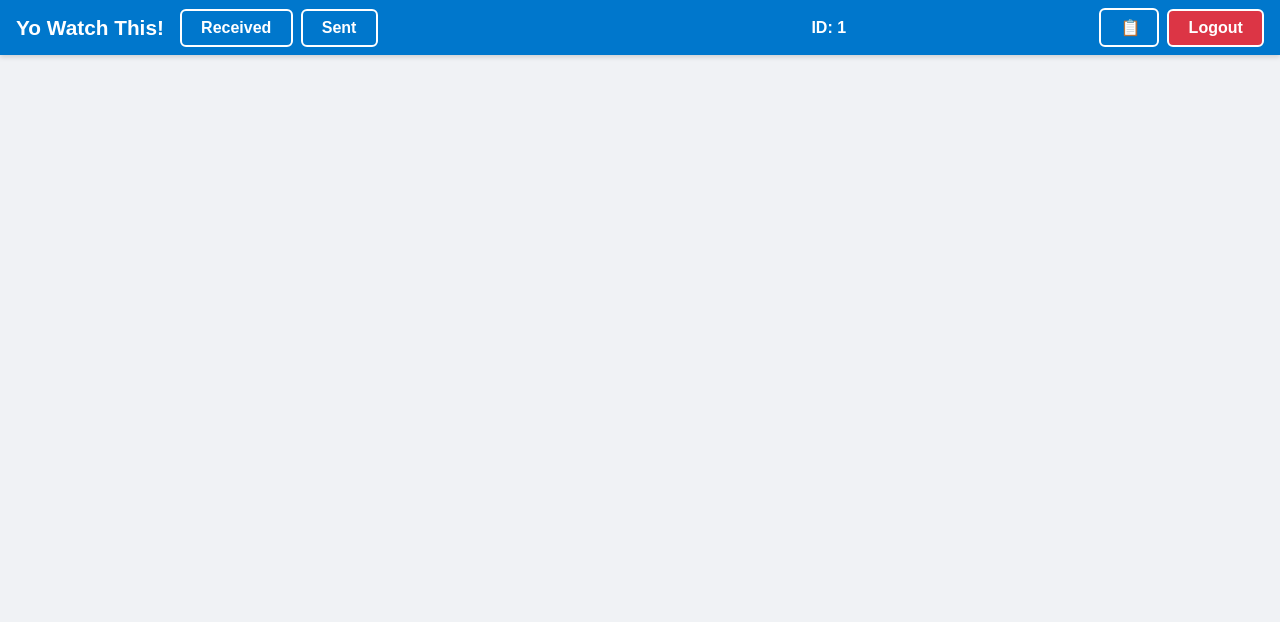
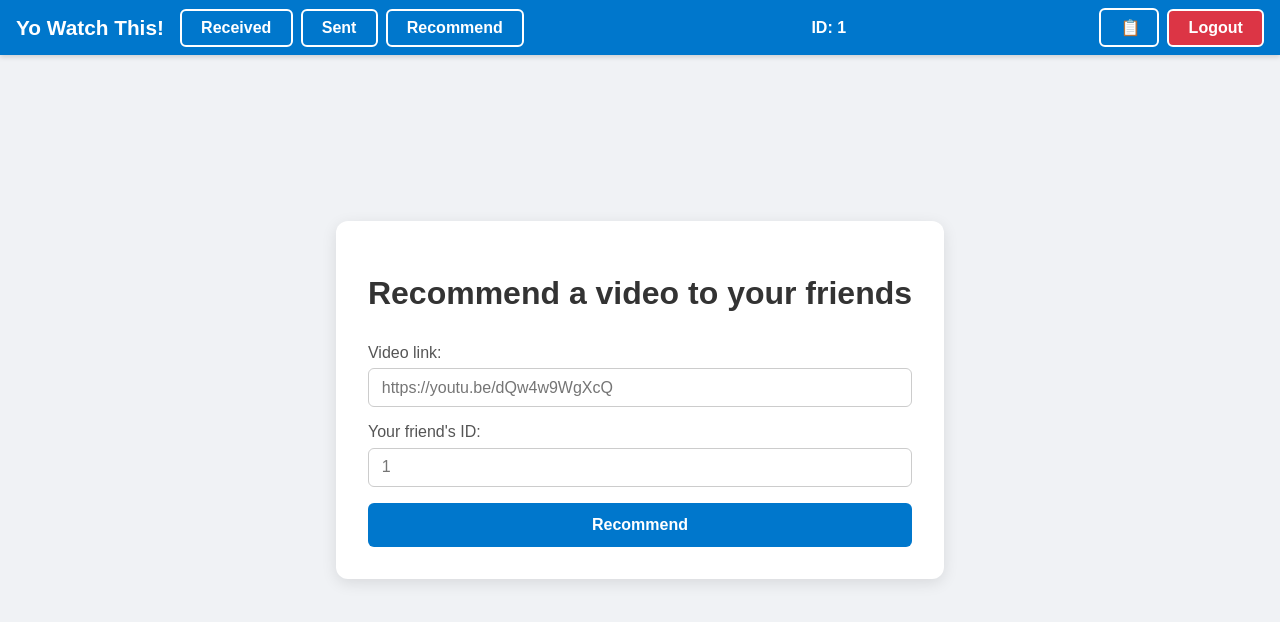
Before and after one commit to dallatIkes/ywt, a SvelteKit app in the folder frontend/: page /recommend in a window 1280 px wide. Shown: the top 622 px of the page. Built offline with nearby package versions, Linux system fonts and the light colour scheme; sample sign-in values are in the browser's storage.

Commit message:
send recommendation front

```diff
--- a/frontend/src/routes/(app)/+layout.svelte
+++ b/frontend/src/routes/(app)/+layout.svelte
@@ -66,6 +66,7 @@
         <li class="brand-item"><span class="brand">Yo Watch This!</span></li>
         <li><button on:click={() => goto('/received')}>Received</button></li>
         <li><button on:click={() => goto('/sent')}>Sent</button></li>
+        <li><button on:click={() => goto('/recommend')}>Recommend</button></li>
         <li class="right-section">
             <div class="right-content">
                 {#if currentUser}
--- a/frontend/src/routes/(app)/recommend/+page.svelte
+++ b/frontend/src/routes/(app)/recommend/+page.svelte
@@ -0,0 +1,129 @@
+<script>
+    import { goto } from '$app/navigation';
+
+    let link = '';
+    let user_id = '';
+    let error = '';
+
+    async function new_reco() {
+        const token = localStorage.getItem('access_token');
+
+        if (!token) {
+            goto('/login');
+            return;
+        }
+
+        const res = await fetch('http://localhost:8000/recommendations/send', {
+            method: 'POST',
+            headers: {
+                'Content-Type': 'application/json',
+                'Authorization': `Bearer ${token}`
+            },
+            body: JSON.stringify({
+                link: link,
+                to_user_id: user_id
+            })
+        });
+    };
+</script>
+
+<form on:submit|preventDefault={new_reco}>
+    <h1>Recommend a video to your friends</h1>
+    <label>
+        Video link:
+        <input bind:value={link} placeholder="https://youtu.be/dQw4w9WgXcQ"/>
+    </label>
+    <label>
+        Your friend's ID:
+        <input bind:value={user_id} placeholder="1"/>
+    </label>
+    <button type="submit">Recommend</button>
+    {#if error}
+        <p style="color:red">{error}</p>
+    {/if}
+</form>
+
+<style>
+    /* Container */
+    :global(body) {
+        margin: 0;
+        font-family: 'Arial', sans-serif;
+        background: #f0f2f5;
+        display: flex;
+        justify-content: center;
+        align-items: center;
+        min-height: 100vh;
+    }
+
+    h1 {
+        text-align: center;
+        margin-bottom: 2rem;
+        color: #333;
+    }
+
+    form {
+        background: #fff;
+        padding: 2rem;
+        border-radius: 12px;
+        box-shadow: 0 4px 15px rgba(0, 0, 0, 0.1);
+        display: flex;
+        flex-direction: column;
+        width: 100%;
+        max-width: 650px;
+        box-sizing: border-box;
+    }
+
+    label {
+        display: flex;
+        flex-direction: column;
+        margin-bottom: 1rem;
+        font-weight: 500;
+        color: #555;
+    }
+
+    input {
+        padding: 0.6rem 0.8rem;
+        margin-top: 0.4rem;
+        border: 1px solid #ccc;
+        border-radius: 6px;
+        font-size: 1rem;
+        transition: border-color 0.2s;
+    }
+
+    input:focus {
+        outline: none;
+        border-color: #0077cc;
+    }
+
+    button {
+        padding: 0.8rem;
+        background-color: #0077cc;
+        color: #fff;
+        font-size: 1rem;
+        font-weight: 600;
+        border: none;
+        border-radius: 6px;
+        cursor: pointer;
+        transition: background-color 0.2s;
+    }
+
+    button:hover {
+        background-color: #0056b3;
+    }
+
+    p {
+        margin-top: 1rem;
+        text-align: center;
+        color: red;
+        font-weight: bold;
+    }
+
+    /* Responsive */
+    @media (max-width: 600px) {
+        form {
+            padding: 1.5rem;
+            width: 90%;
+            max-width: none;
+        }
+    }
+</style>
--- a/frontend/src/routes/login/+page.svelte
+++ b/frontend/src/routes/login/+page.svelte
@@ -64,7 +64,7 @@
 </form>
 
 <style>
-    /* Container centré */
+    /* Container */
     :global(body) {
         margin: 0;
         font-family: Arial, sans-serif;
@@ -138,7 +138,7 @@
         font-weight: bold;
     }
 
-    /* Responsive mobile */
+    /* Responsive */
     @media (max-width: 480px) {
         form {
             padding: 1.5rem;
```
